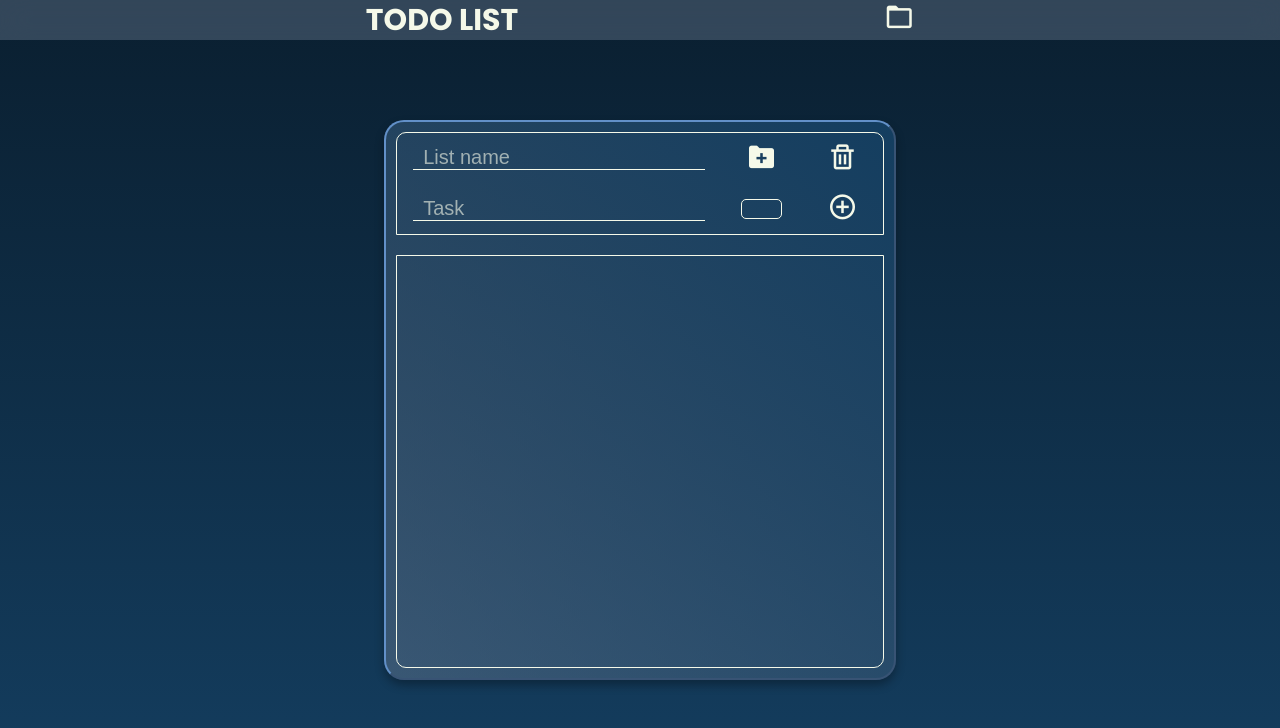
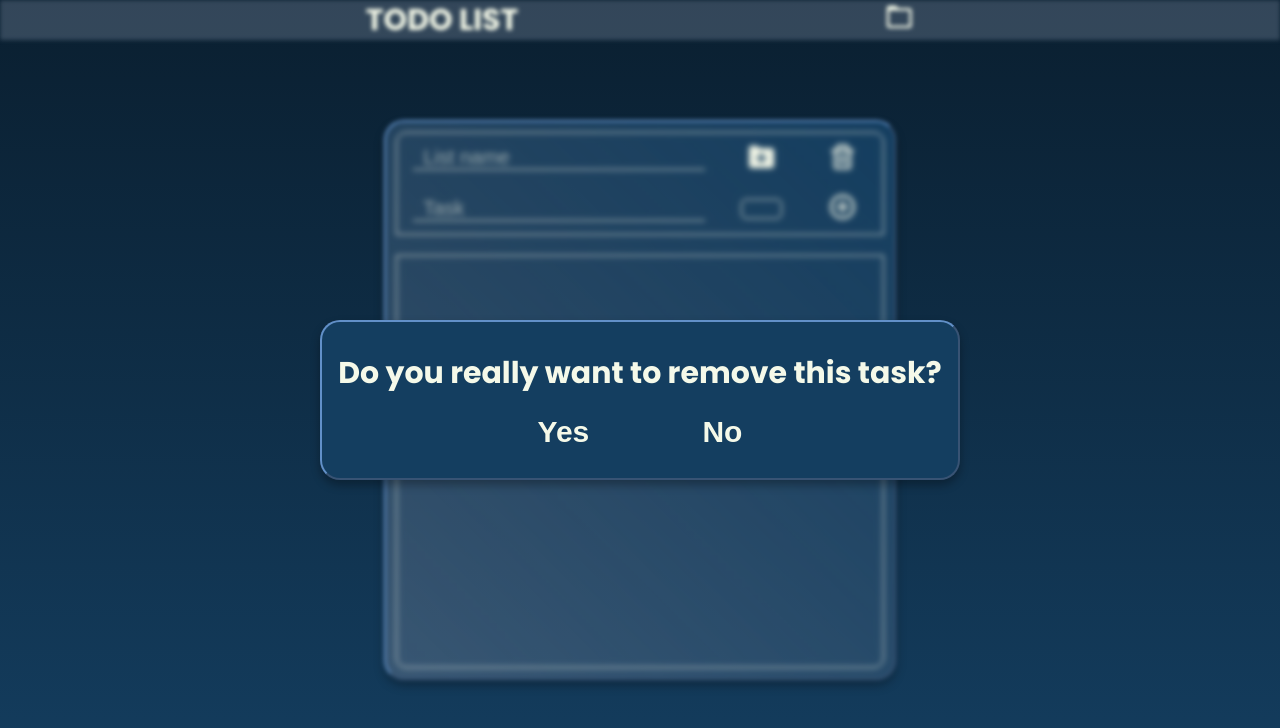
Before and after one commit to ricardobvicentini/new-todo-list, a plain HTML site: page todo-list.html in a window 1280 px wide. Drawn offline with nearby package versions, Linux system fonts and the light colour scheme.

Commit message:
Add modals

```diff
--- a/todo-list.html
+++ b/todo-list.html
@@ -12,13 +12,13 @@
     />
   </head>
   <body>
-    <header class="header">
+    <header class="header overlay">
       <h1 class="logo" href="#">Todo List</h1>
       <a class="list-folder"><i class="bx bx-folder"></i></a>
     </header>
 
-    <main class="main-container">
-      <section class="input-container">
+    <main class="main-container overlay">
+      <section class="input-container overlay">
         <input
           type="text"
           class="js-list-name list-name"
@@ -50,9 +50,17 @@
       </section>
 
       <!-- Task section -->
-      <section class="task-container">
+      <section class="task-container overlay">
         <div class="js-task task-wrapper"></div>
       </section>
     </main>
+    <!-- Modals -->
+    <div class="task-remove-modal modal-hidden">
+      <h1>Do you really want to remove this task?</h1>
+      <div class="y-n-btn">
+        <button class="remove-confirm yes-btn">Yes</button>
+        <button class="remove-confirm no-btn">No</button>
+      </div>
+    </div>
   </body>
 </html>
--- a/todo.css
+++ b/todo.css
@@ -37,6 +37,7 @@ button {
 }
 
 body {
+  position: relative;
   background-image: linear-gradient(to bottom, var(--bg1), var(--bg1-grad));
   font-family: 'Poppins', sans-serif;
   width: 100dvw;
@@ -50,7 +51,6 @@ body {
   width: 100%;
   height: 5dvh;
   background-color: var(--bg-header);
-  backdrop-filter: blur(15px);
   position: fixed;
   top: 0;
   left: 0;
@@ -218,6 +218,56 @@ body {
   display: none;
 }
 
+/* MODALS */
+
+.task-remove-modal {
+  position: absolute;
+  /* top: -50%;
+  left: -50%;
+  transform: translate(-50%, -50%); */
+  width: 50%;
+  height: 20%;
+  /* background-image: linear-gradient(45deg, var(--m-cont), var(--m-cont-grad)); */
+  background-color: var(--m-cont-grad);
+  border: 2px outset var(--border);
+  border-radius: 2rem;
+  padding: 1rem;
+  box-shadow: 0 5px 10px #00000050;
+  display: flex;
+  flex-flow: column nowrap;
+  justify-content: space-evenly;
+  align-items: center;
+  z-index: 5;
+}
+
+.task-remove-modal h1 {
+  font-size: clamp(1rem, 4vw, 3rem);
+  color: var(--text);
+}
+
+.y-n-btn {
+  width: 70%;
+  display: flex;
+  justify-content: space-evenly;
+}
+
+.remove-confirm {
+  background: none;
+  font-size: clamp(1rem, 4vw, 3rem);
+  color: var(--text);
+  font-weight: 700;
+}
+
+/* .modal-hidden {
+  display: none;
+} */
+
+.overlay {
+  filter: blur(2px);
+}
+
+/* MEDIA QUERIES */
+
 @media screen and (width > 600px) {
   .main-container {
     width: 40dvw;
--- a/todo.js
+++ b/todo.js
@@ -62,6 +62,9 @@ function addTodo() {
     });
   });
 
+  //* REMOVE TASK MODAL / MODAL PARA REMOÇÃO DE TAREFA
+  const taskRemoveBtnEl = document.querySelector('.task-remove-btn');
+
   /* const taskEls = taskEl.querySelectorAll('.task');
   const latestTask = taskEls[taskEls.length + 1];
   const taskAddedNameEl = latestTask.querySelector('.task-name');
```
